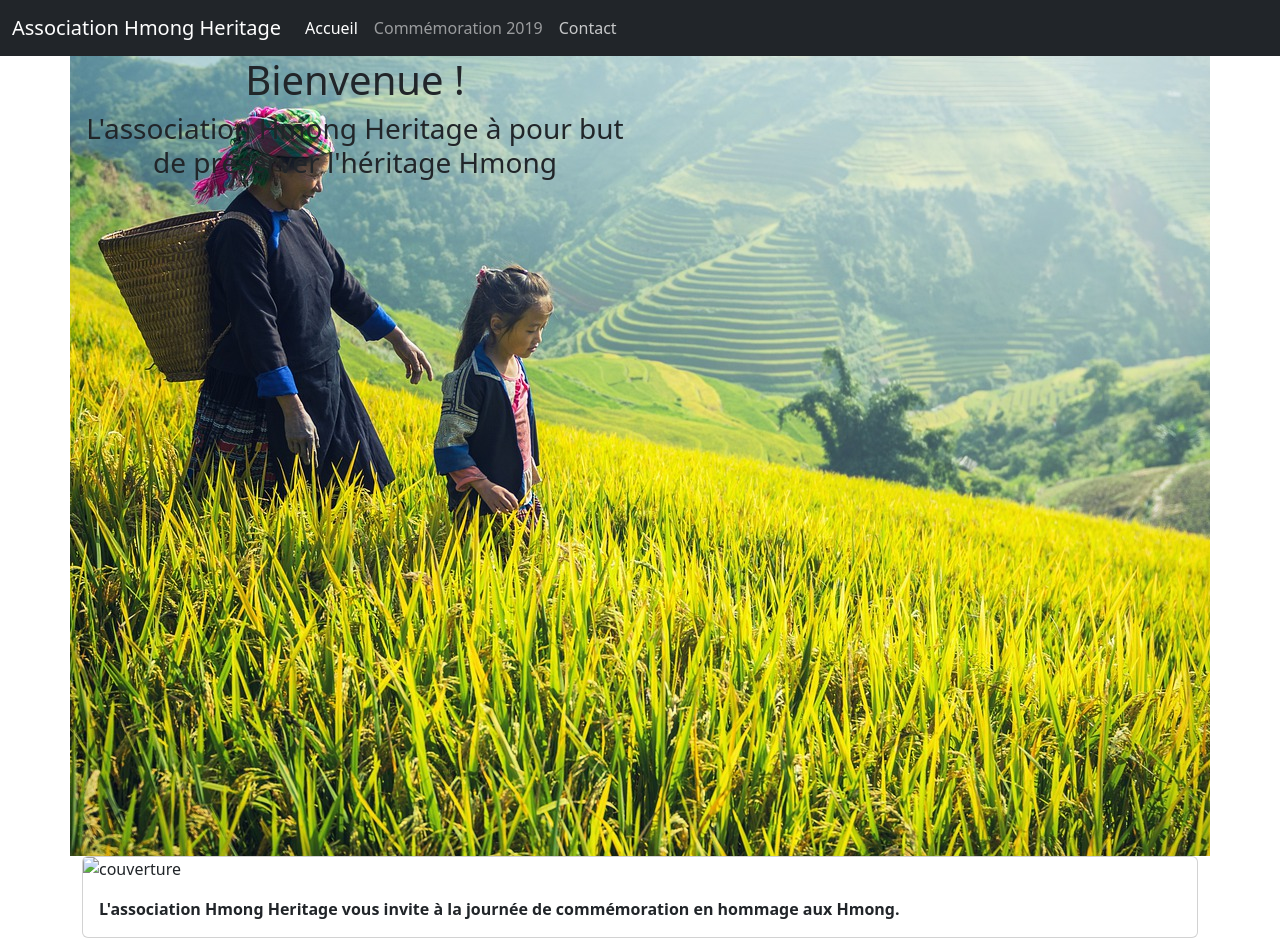
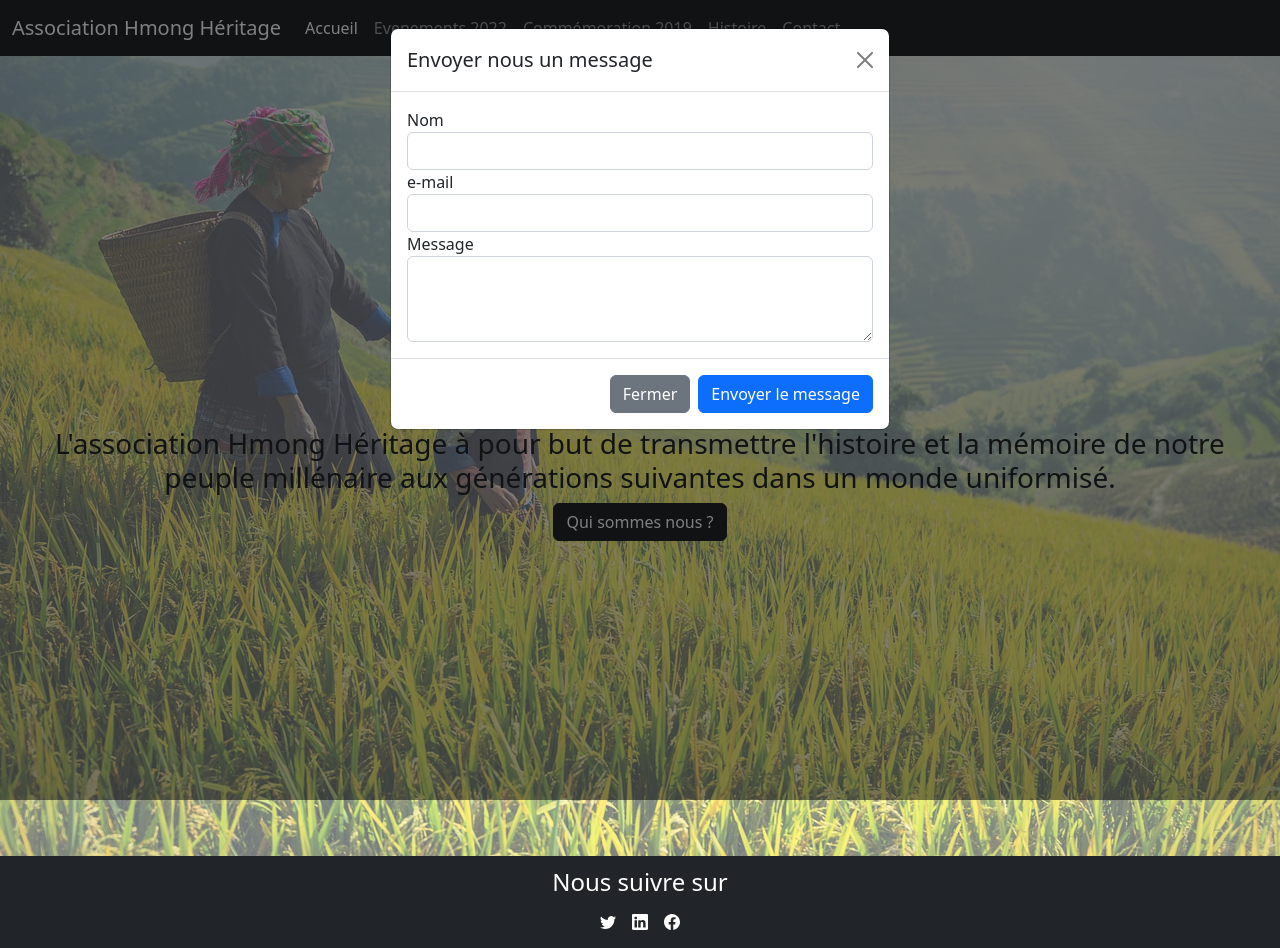
Before and after one commit to junta9/depotgit, a website: page index.html in a window 1280 px wide. Both pictures are taken after a click on the link "Contact". Drawn offline with nearby package versions, Linux system fonts and the light colour scheme.

Commit message:
Final change

```diff
--- a/index.html
+++ b/index.html
@@ -8,13 +8,14 @@
   <link href="https://cdn.jsdelivr.net/npm/bootstrap@5.2.1/dist/css/bootstrap.min.css" rel="stylesheet"
     integrity="sha384-iYQeCzEYFbKjA/T2uDLTpkwGzCiq6soy8tYaI1GyVh/UjpbCx/TYkiZhlZB6+fzT" crossorigin="anonymous">
   <link rel="stylesheet" href="style.css">
+  <link rel="stylesheet" href="node_modules/bootstrap/dist/css/bootstrap.min.css">
 </head>
 
 <body>
   <header>
     <nav class="navbar navbar-expand-lg bg-dark navbar-dark">
       <div class="container-fluid">
-        <a class="navbar-brand" href="#">Association Hmong Heritage</a>
+        <a class="navbar-brand" href="index.html">Association Hmong Héritage</a>
         <button class="navbar-toggler" type="button" data-bs-toggle="collapse" data-bs-target="#navbarNav"
           aria-controls="navbarNav" aria-expanded="false" aria-label="Toggle navigation">
           <span class="navbar-toggler-icon"></span>
@@ -22,13 +23,19 @@
         <div class="collapse navbar-collapse" id="navbarNav">
           <ul class="navbar-nav">
             <li class="nav-item">
-              <a class="nav-link active" aria-current="page" href="#">Accueil</a>
+              <a class="nav-link active" aria-current="page" href="index.html">Accueil</a>
             </li>
             <li class="nav-item">
-              <a class="nav-link" href="#">Commémoration 2019</a>
+              <a class="nav-link" href="evenements.html">Evenements 2022</a>
             </li>
             <li class="nav-item">
-              <a class="nav-link" href="#">Contact</a>
+              <a class="nav-link" href="2019.html">Commémoration 2019</a>
+            </li>
+            <li class="nav-item">
+              <a class="nav-link" href="hmong.html">Histoire</a>
+            </li>
+            <li class="nav-item">
+              <a class="nav-link" href="#" data-bs-toggle="modal" data-bs-target="#joinModal1">Contact</a>
             </li>
           </ul>
         </div>
@@ -36,26 +43,90 @@
     </nav>
   </header>
 
-  <main class="container">
-    <div class="row row-cols-lg-2" id="homepage">
-      <div>
+  <main class="container-fluid">
+    <div class="row row-cols-1" id="homepage">
+      <div class="d-flex flex-column justify-content-center" id="text-presentation">
         <h1>Bienvenue !</h1>
-        <h3>L'association Hmong Heritage à pour but de préserver l'héritage Hmong</h3>
+        <h3>
+          L'association Hmong Héritage à pour but de transmettre l'histoire et la mémoire de notre peuple millénaire aux
+          générations suivantes dans un monde uniformisé.
+        </h3>
+        <div><a class="btn btn-dark" href="hmong.html" role="button">Qui sommes nous ?</a></div>
       </div>
+    </div>
+  </main>
 
+  <footer class="navbar navbar-expand-lg bg-dark navbar-dark">
+    <div class="container justify-content-center">
+      <div class="row text-center">
+        <div class="row-cols-lg-1 align-items-start fs-4 text-white">
+          Nous suivre sur
+        </div>
+        <nav class="container-fluid">
+          <div class="d-flex justify-content-center">
+            <div>
+              <ul class="navbar-nav">
+                <li class="nav-item">
+                  <a class="nav-link" href="#"><svg xmlns="http://www.w3.org/2000/svg" width="16" height="16"
+                      fill="#fff" class="bi bi-twitter" viewBox="0 0 16 16">
+                      <path
+                        d="M5.026 15c6.038 0 9.341-5.003 9.341-9.334 0-.14 0-.282-.006-.422A6.685 6.685 0 0 0 16 3.542a6.658 6.658 0 0 1-1.889.518 3.301 3.301 0 0 0 1.447-1.817 6.533 6.533 0 0 1-2.087.793A3.286 3.286 0 0 0 7.875 6.03a9.325 9.325 0 0 1-6.767-3.429 3.289 3.289 0 0 0 1.018 4.382A3.323 3.323 0 0 1 .64 6.575v.045a3.288 3.288 0 0 0 2.632 3.218 3.203 3.203 0 0 1-.865.115 3.23 3.23 0 0 1-.614-.057 3.283 3.283 0 0 0 3.067 2.277A6.588 6.588 0 0 1 .78 13.58a6.32 6.32 0 0 1-.78-.045A9.344 9.344 0 0 0 5.026 15z" />
+                    </svg></a>
+                </li>
+                <li class="nav-item">
+                  <a class="nav-link" href="#"><svg xmlns="http://www.w3.org/2000/svg" width="16" height="16"
+                      fill="#fff" class="bi bi-linkedin" viewBox="0 0 16 16">
+                      <path
+                        d="M0 1.146C0 .513.526 0 1.175 0h13.65C15.474 0 16 .513 16 1.146v13.708c0 .633-.526 1.146-1.175 1.146H1.175C.526 16 0 15.487 0 14.854V1.146zm4.943 12.248V6.169H2.542v7.225h2.401zm-1.2-8.212c.837 0 1.358-.554 1.358-1.248-.015-.709-.52-1.248-1.342-1.248-.822 0-1.359.54-1.359 1.248 0 .694.521 1.248 1.327 1.248h.016zm4.908 8.212V9.359c0-.216.016-.432.08-.586.173-.431.568-.878 1.232-.878.869 0 1.216.662 1.216 1.634v3.865h2.401V9.25c0-2.22-1.184-3.252-2.764-3.252-1.274 0-1.845.7-2.165 1.193v.025h-.016a5.54 5.54 0 0 1 .016-.025V6.169h-2.4c.03.678 0 7.225 0 7.225h2.4z" />
+                    </svg></a>
+                </li>
+                <li class="nav-item">
+                  <a class="nav-link" href=""><svg xmlns="http://www.w3.org/2000/svg" width="16" height="16" fill="#fff"
+                      class="bi bi-facebook" viewBox="0 0 16 16">
+                      <path
+                        d="M16 8.049c0-4.446-3.582-8.05-8-8.05C3.58 0-.002 3.603-.002 8.05c0 4.017 2.926 7.347 6.75 7.951v-5.625h-2.03V8.05H6.75V6.275c0-2.017 1.195-3.131 3.022-3.131.876 0 1.791.157 1.791.157v1.98h-1.009c-.993 0-1.303.621-1.303 1.258v1.51h2.218l-.354 2.326H9.25V16c3.824-.604 6.75-3.934 6.75-7.951z" />
+                    </svg></a>
+                </li>
+              </ul>
+            </div>
+          </div>
+        </nav>
+      </div>
     </div>
-
-    <section>
-      <div class="card" style="width: 100%;">
-        <img src="/Projet 1 apprentissage/pages/projet eval/img/couverture.jpg" class="card-img-top" alt="couverture">
-        <div class="card-body">
-          <p class="card-text">L'association Hmong Heritage vous invite à la journée de commémoration en hommage aux
-            Hmong.</p>
+  </footer>
+  <div class="modal fade" id="joinModal1" tabindex="-1" role="dialog" aria-labelledby="joinModalLabel"
+    aria-hidden="true">
+    <div class="modal-dialog" role="document">
+      <div class="modal-content">
+        <div class="modal-header">
+          <h5 class="modal-title" id="joinModalLabel">
+            Envoyer nous un message
+          </h5>
+          <button type="button" class="btn-close" data-bs-dismiss="modal" aria-label="Close">
+          </button>
+        </div>
+        <div class="modal-body">
+          <form>
+            <label for="name">Nom</label>
+            <input type="text" class="form-control" id="name" name="name" />
+            <label for="email">e-mail</label>
+            <input type="email" class="form-control" id="email" name="email" />
+            <label for="message">Message</label>
+            <textarea class="form-control" id="message" name="message" rows="3"></textarea>
+          </form>
+        </div>
+        <div class="modal-footer">
+          <button type="button" class="btn btn-secondary" data-bs-dismiss="modal">
+            Fermer
+          </button>
+          <button type="button" class="btn btn-primary">
+            Envoyer le message
+          </button>
         </div>
       </div>
-    </section>
+    </div>
+  </div>
 
-  </main>
   <script src="https://cdn.jsdelivr.net/npm/bootstrap@5.2.1/dist/js/bootstrap.bundle.min.js"
     integrity="sha384-u1OknCvxWvY5kfmNBILK2hRnQC3Pr17a+RTT6rIHI7NnikvbZlHgTPOOmMi466C8"
     crossorigin="anonymous"></script>
```
Also changed, not shown: 2019.html (+2 -2 lines), evenements.html (+2 -2 lines), hmong.html (+2 -2 lines).
